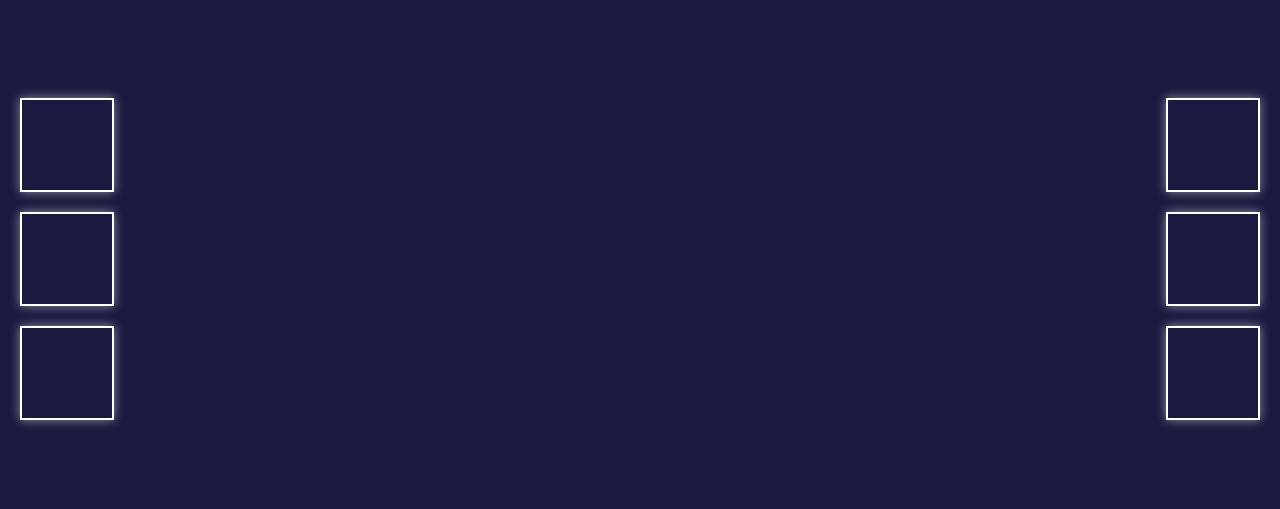
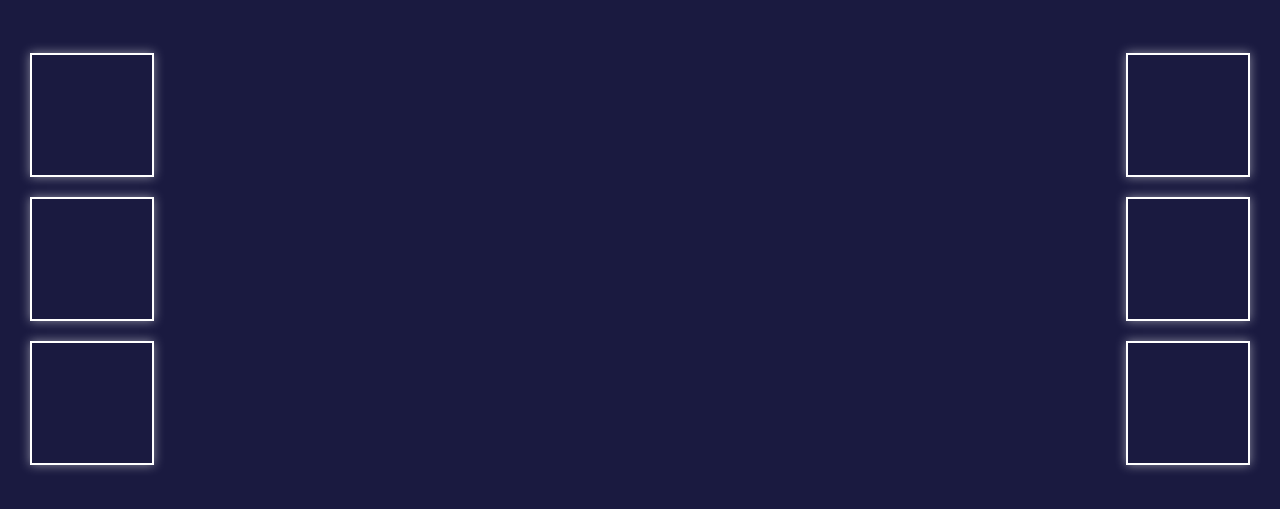
Before and after one commit to emmaculwell/midnightcity, a plain HTML site: page index.html in a window 1280 px wide. Shown: the part 141-650 px from the top of the page. Drawn offline with Linux system fonts and the light colour scheme.

Commit message:
Update style.css

```diff
--- a/style.css
+++ b/style.css
@@ -32,16 +32,16 @@ p {
 }
 
 .left-windows {
-  left: 20px;
+  left: 30px;
 }
 
 .right-windows {
-  right: 20px;
+  right: 30px;
 }
 
 .window {
-  width: 90px;
-  height: 90px;
+  width: 120px;
+  height: 120px;
   border: 2px solid white;
   box-shadow: 0 0 10px rgba(255, 255, 255, 0.5);
   background: transparent;
```
